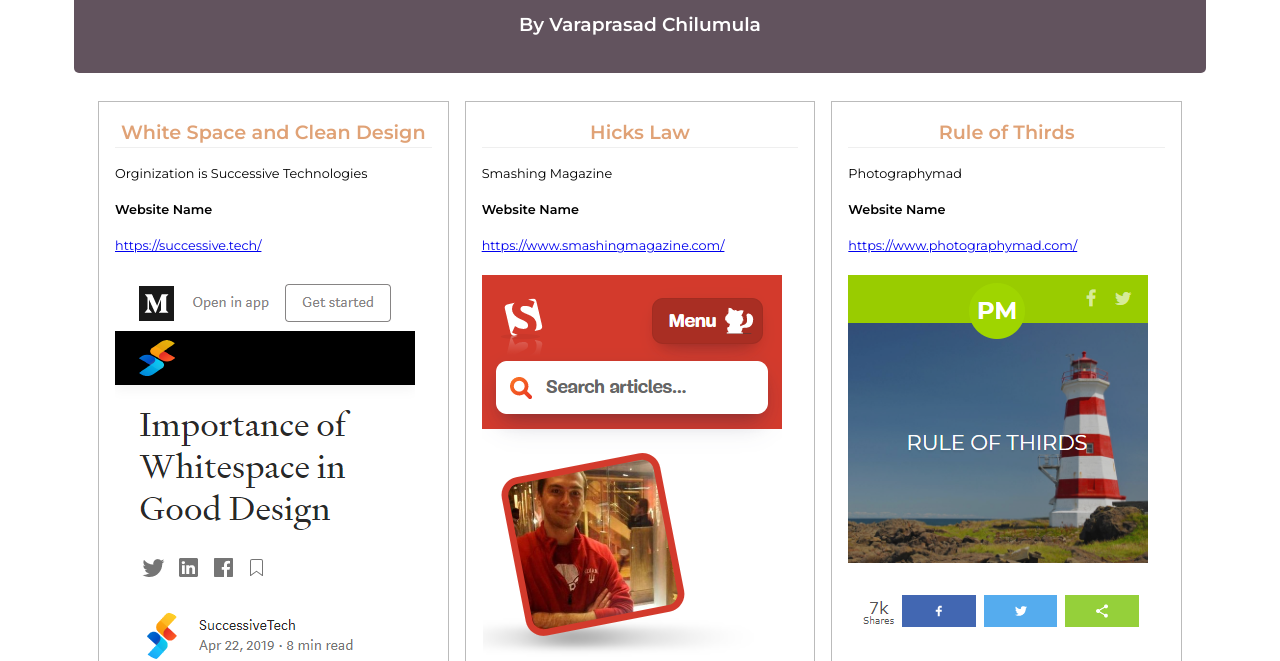
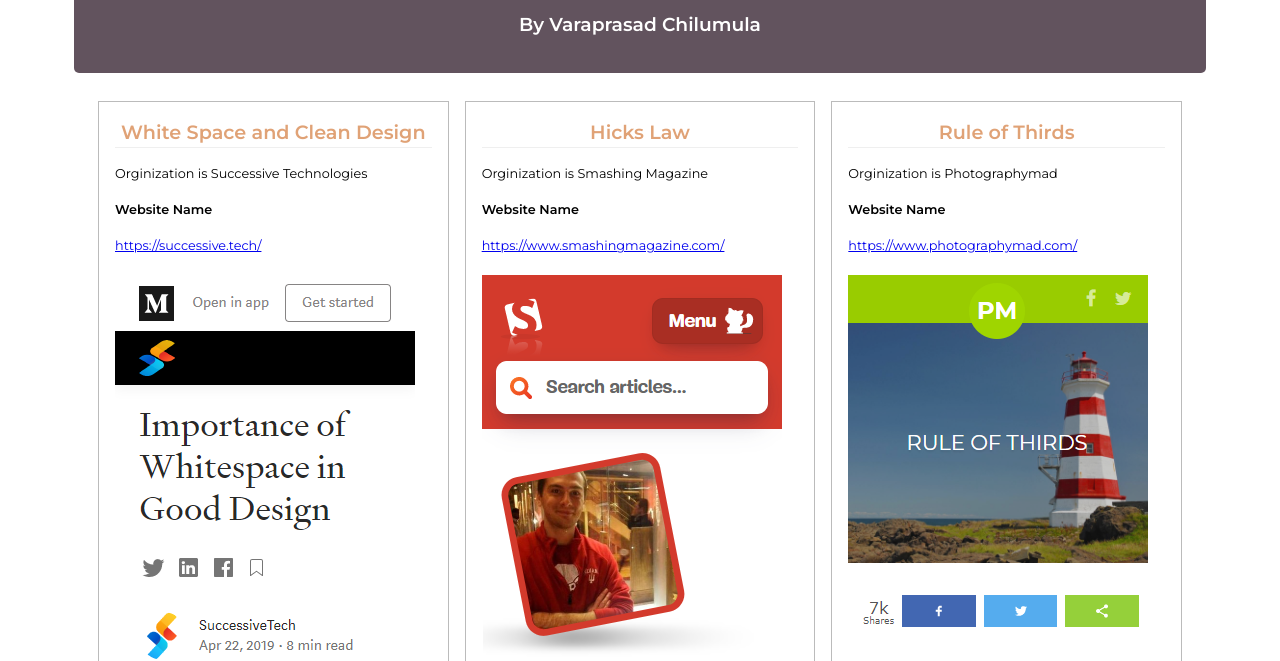
Before and after one commit to varaprasadchilumula/brothervaraprasad.github.io, a plain HTML site: page assignments/lesson2/design-principles.html in a window 1280 px wide. Shown: the part 139-800 px from the top of the page. Drawn offline with Linux system fonts and the light colour scheme; files whose address does not match are found by name.

Commit message:
initial commit

```diff
--- a/assignments/lesson2/design-principles.html
+++ b/assignments/lesson2/design-principles.html
@@ -25,7 +25,7 @@
 
     <section>
     <h2>Hicks Law</h2>
-        <p>Smashing Magazine</p>
+        <p>Orginization is Smashing Magazine</p>
         <h4>Website Name</h4>
         <a href="https://www.smashingmagazine.com/2012/02/redefining-hicks-law/">https://www.smashingmagazine.com/</a>
         <br><br><img src="images/img2.png" alt="Hicks law website">
@@ -34,7 +34,7 @@
 
     <section>
     <h2>Rule of Thirds</h2>
-        <p>Photographymad</p>
+        <p>Orginization is Photographymad</p>
         <h4>Website Name</h4>
         <a href="https://www.photographymad.com/pages/view/rule-of-thirds">https://www.photographymad.com/</a>
         <br><br><img src="images/img3.png" alt="rule of thirds website">
```
